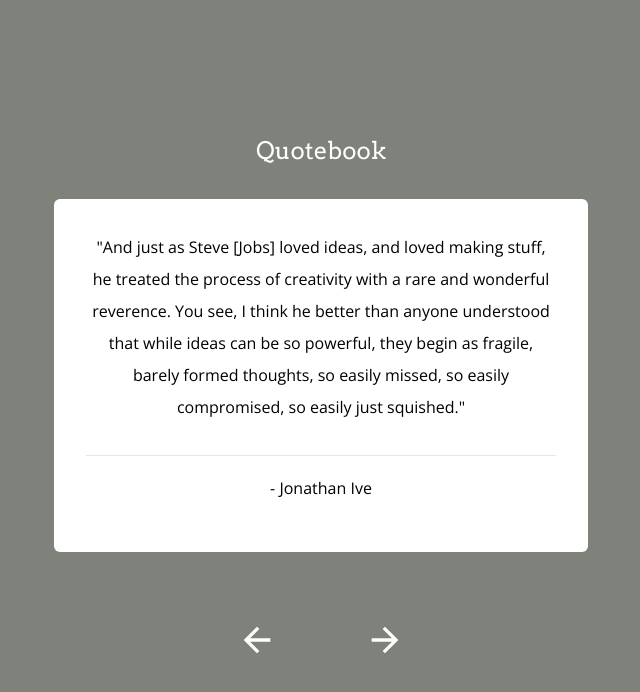
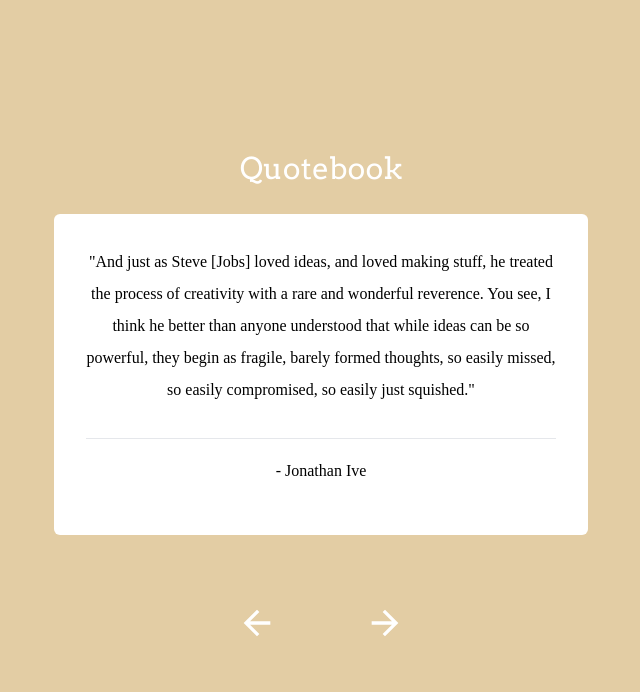
Before and after one commit to etnichols/quotebook, a Next.js app: page / in a window 1280 px wide. Shown: the top 692 px of the page, without its empty margins (319-959 px from the left). Built offline with nearby package versions, Linux system fonts and the light colour scheme.

Commit message:
smol changes

```diff
--- /dev/null
+++ b/pages/_document.tsx
@@ -0,0 +1,28 @@
+// pages/_document.js
+import { Head, Html, Main, NextScript } from 'next/document'
+
+export default function Document() {
+  return (
+    <Html>
+      <Head>
+        <title>quotebook.xyz</title>
+        <meta name="description" content="A simple quotebook" />
+        <link rel="icon" href="/favicon.ico" />
+        <link
+          href="https://fonts.googleapis.com/css?family=Arvo:400,700|Open+Sans"
+          rel="stylesheet"
+        />
+        <link rel="preconnect" href="https://fonts.googleapis.com" />
+        <link rel="preconnect" href="https://fonts.gstatic.com" crossorigin />
+        <link
+          href="https://fonts.googleapis.com/css2?family=Noto+Serif+JP&display=swap"
+          rel="stylesheet"
+        ></link>
+      </Head>
+      <body>
+        <Main />
+        <NextScript />
+      </body>
+    </Html>
+  )
+}
--- a/pages/index.tsx
+++ b/pages/index.tsx
@@ -1,12 +1,10 @@
 import React, { useEffect, useState } from 'react'
 
-import Head from 'next/head'
 import { List } from 'immutable'
 import type { NextPage } from 'next'
 import QuoteModal from '../components/quotemodal'
 import quotes from './quotes'
 import { shuffle } from '../utils/shuffle'
-import styles from '../styles/Home.module.css'
 
 const shuffled = List(shuffle(quotes))
 
@@ -29,8 +27,6 @@
     return colors.get(Math.floor(Math.random() * colors.size))
   }
 
-  console.dir(randomColor())
-
   const handleNextButton = () => {
     // Wrap to beginning if user hits the end of the quote array.
     const next = index === shuffled.size - 1 ? 0 : index + 1
@@ -50,17 +46,7 @@
   }, [index])
 
   return (
-    <div className={styles.container}>
-      <Head>
-        <title>quotebook.xyz</title>
-        <meta name="description" content="A simple quotebook" />
-        <link rel="icon" href="/favicon.ico" />
-        <link
-          href="https://fonts.googleapis.com/css?family=Arvo:400,700|Open+Sans"
-          rel="stylesheet"
-        />
-      </Head>
-
+    <>
       <main
         className="text-center content-center overflow-auto h-screen"
         style={{
@@ -68,7 +54,7 @@
           transition: 'background-color 1s ease',
         }}
       >
-        <h1 className="text-white text-2xl h-16 p-12 app-header">Quotebook</h1>
+        <h1 className="text-white text-3xl h-16 p-12 app-header">Quotebook</h1>
         <QuoteModal
           quoteData={currentQuote}
           handleBackButton={handleBackButton}
@@ -76,9 +62,8 @@
         />
         {/* <QuoteList quotes={shuffled.slice(0, 10)} /> */}
       </main>
-
       {/* <footer className={styles.footer}>Quotebook</footer> */}
-    </div>
+    </>
   )
 }
 
--- a/styles/globals.css
+++ b/styles/globals.css
@@ -2,19 +2,15 @@
 @tailwind components;
 @tailwind utilities;
 
-.app-header {
+h1, h2, h3, h4, h5 {
   font-family: 'Arvo', serif;
-}
-
-.quote-modal {
-  font-family: 'Open Sans', sans-serif;
 }
 
 html,
 body {
   padding: 0;
   margin: 0;
-  font-family: -apple-system, BlinkMacSystemFont, Segoe UI, Roboto, Oxygen,
+  font-family: 'Noto Serif JP', serif, -apple-system, BlinkMacSystemFont, Segoe UI, Roboto, Oxygen,
     Ubuntu, Cantarell, Fira Sans, Droid Sans, Helvetica Neue, sans-serif;
 }
 
```
Also changed, not shown: 1 other file (tests, documents, lock files or other folders).
